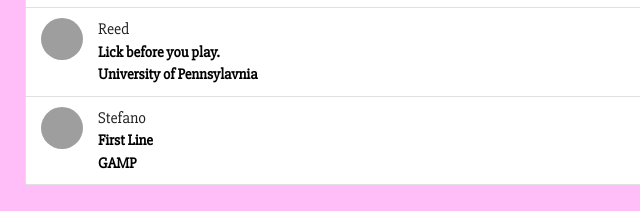
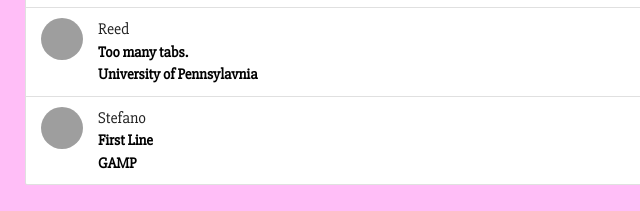
Before and after one commit to acwa2018/SayNoToNoHomo, a website: page aboutus.html in a window 1280 px wide. Shown: the part 355-566 px from the top of the page, 0-640 px from the left. Drawn offline with nearby package versions, Linux system fonts and the light colour scheme; grey boxes are pictures that could not be loaded.

Commit message:
Update aboutus.html

```diff
--- a/aboutus.html
+++ b/aboutus.html
@@ -53,7 +53,7 @@
 			<li class="collection-item avatar">
 				<img alt="" class="circle" src="https://sinfullycincinnati.files.wordpress.com/2012/10/reeds-2.jpg"><span class="title">Reed</span>
 
-				<p>Lick before you play.<br>
+				<p>Too many tabs.<br>
 				University of Pennsylavnia</p>
 				<a class="secondary-content" href="#!"><i class="material-icons">grade</i></a>
 			</li>
```
